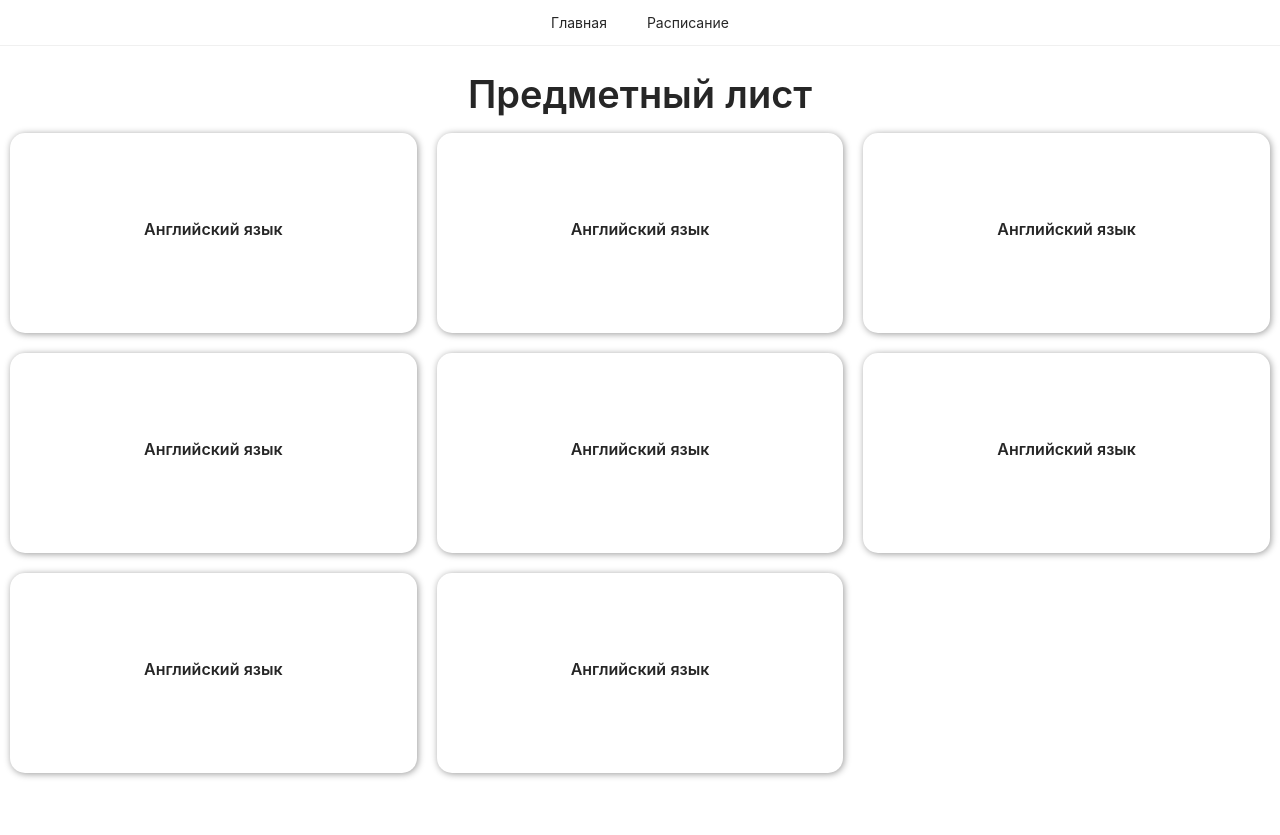
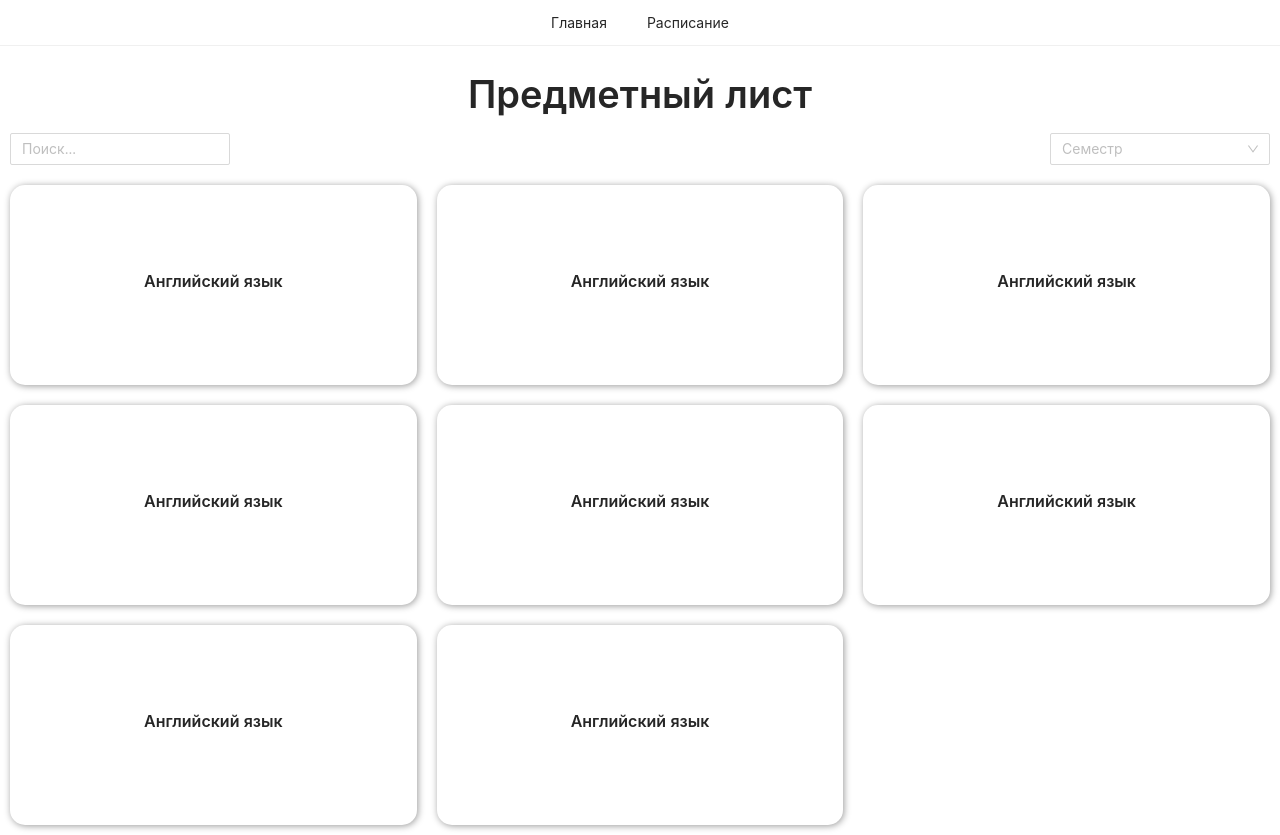
Before and after one commit to punkmachine/homework-frontend, a React (Create React App) app: page / in a window 1280 px wide. Before the commit the page ends 800 px from the top, so only its background shows below. Built offline with nearby package versions, Linux system fonts and the light colour scheme.

Commit message:
add filter from card list.

```diff
--- a/src/assets/main.scss
+++ b/src/assets/main.scss
@@ -13,7 +13,7 @@
 
 .card-lesson-wrapper {
 	border-radius: 15px;
-	box-shadow: 1px 1px 7px rgba(0, 0, 0, .4);
+	box-shadow: 1px 1px 7px rgba(0, 0, 0, 0.4);
 	height: 200px;
 	display: flex;
 	justify-content: center;
@@ -22,10 +22,24 @@
 	transition: 0.3s;
 
 	&:hover {
-		box-shadow: 2px 2px 15px rgba(0, 0, 0, .5);
+		box-shadow: 2px 2px 15px rgba(0, 0, 0, 0.5);
 	}
 }
 
 .title-card {
 	text-align: center;
 }
+
+.cardlist-filter {
+	display: flex;
+	gap: 10px;
+	justify-content: space-between;
+}
+
+.cards {
+	margin-top: 20px;
+}
+
+.filter-item {
+	width: 220px;
+}
--- a/src/pages/main.jsx
+++ b/src/pages/main.jsx
@@ -1,5 +1,5 @@
 import React, { useEffect, useState } from 'react';
-import { Row, Col, Card, Typography } from 'antd';
+import { Row, Col, Typography, Select, Input } from 'antd';
 import { CardLesson } from '../components/cardLesson';
 
 function MainPage() {
@@ -43,8 +43,21 @@ function MainPage() {
 	}, []);
 
 	return (
-		<div className='cardList'>
+		<div className='cardlist'>
 			<Typography.Title level={1} style={{ textAlign: 'center', margin: '15px 0' }}>Предметный лист</Typography.Title>
+
+			<div className="cardlist-filter">
+				<Input
+					placeholder='Поиск...'
+					className='filter-item'
+				/>
+				<Select
+					placeholder='Семестр'
+					className='filter-item'
+				/>
+			</div>
+
+			<div className="cards">
 				<Row gutter={[20, 20]}>
 					{array.map((item, index) =>
 						<Col span={stateSpan} key={index}>
@@ -53,6 +66,7 @@ function MainPage() {
 					)}
 				</Row>
 			</div>
+		</div>
 	);
 }
 
```
Lines whose indentation alone changed are shown as unchanged.
